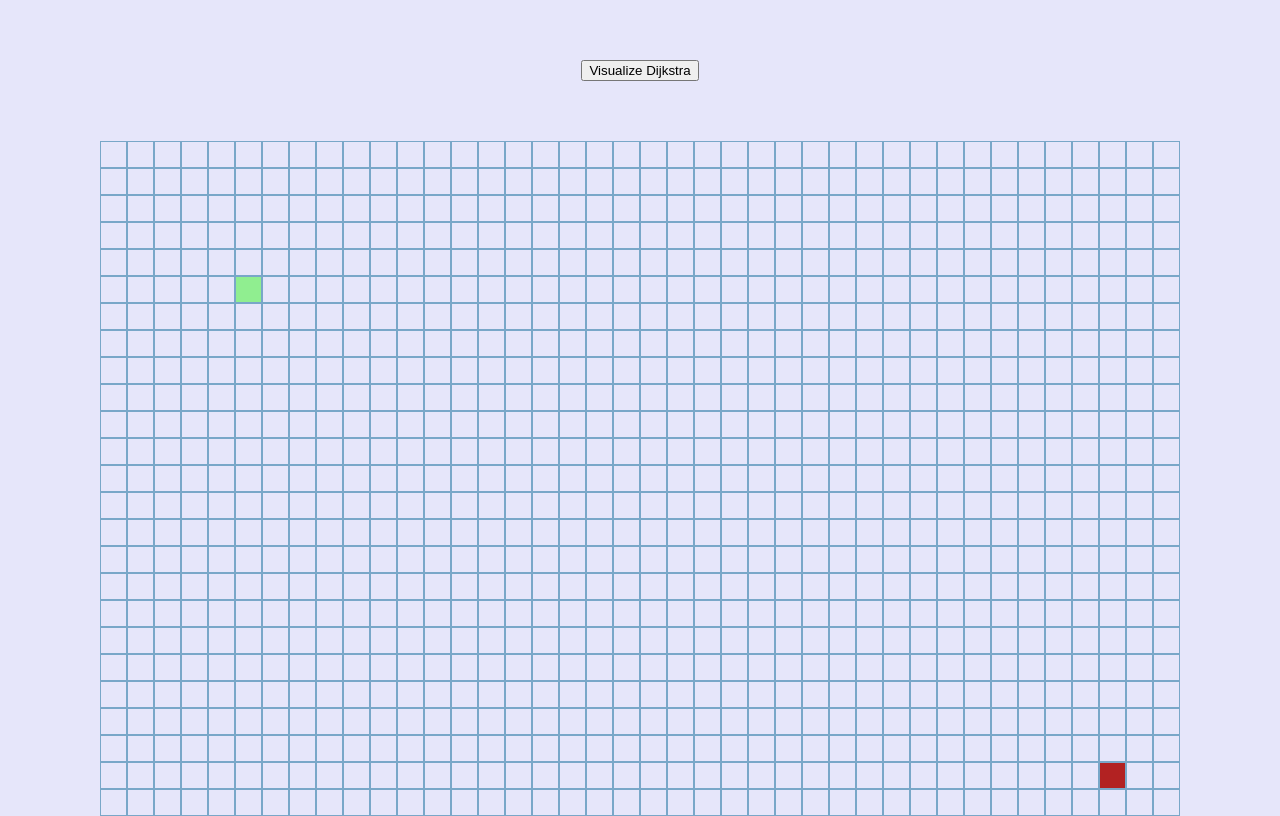
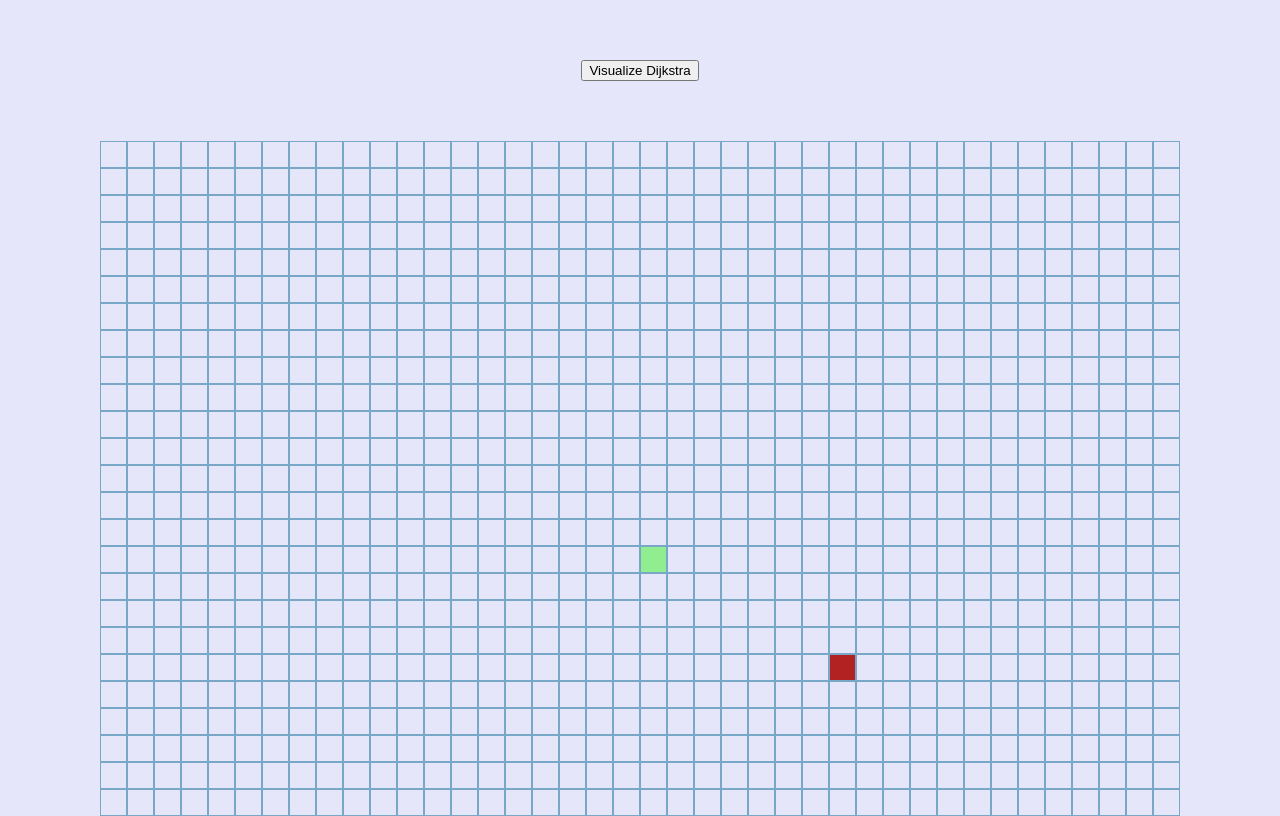
Before and after one commit to milanpatel1022/pathfinding_visualizer, a React (Create React App) app: page / in a window 1280 px wide. Built offline with nearby package versions, Linux system fonts and the light colour scheme.

Commit message:
simulated animation effects by setting state in a for loop with delays

```diff
--- a/src/algorithms/dijkstra.js
+++ b/src/algorithms/dijkstra.js
@@ -30,6 +30,7 @@ export function dijkstra(grid, startNode, endNode) {
 
     //if curNode is the endNode, we can exit early. we know the shortest path to it.
     if (curNode === endNode) {
+      curNode.isVisited = true;
       visitedNodes.push(curNode);
       return visitedNodes;
     }
@@ -91,7 +92,7 @@ export function shortestPath(endNode) {
   let curNode = endNode;
 
   while (curNode !== null) {
-    curNode.inShortestPath = true; //mark Node as being in shortest path
+    // curNode.inShortestPath = true; //mark Node as being in shortest path
     path.unshift(curNode); //unshift pushes to front of array, so our path will be in order
     curNode = curNode.prevNode;
   }
--- a/src/components/Node.js
+++ b/src/components/Node.js
@@ -6,17 +6,16 @@ class Node extends Component {
     const { row, col, isStart, isEnd, isVisited, inShortestPath } = this.props;
 
     //give start and end node a class name so we can style them accordingly.
-    const nodeClass =
-      inShortestPath && (isStart || isEnd)
+    const nodeClass = isStart
+      ? "startPoint"
+      : isEnd
+      ? "endPoint"
+      : inShortestPath && (isStart || isEnd)
       ? "special"
       : inShortestPath
       ? "shortest"
       : isVisited
       ? "visited"
-        : isStart
-        ? "startPoint"
-        : isEnd
-        ? "endPoint"
       : "";
 
     return (
--- a/src/components/Pathfinder.js
+++ b/src/components/Pathfinder.js
@@ -7,10 +7,10 @@ import "./Pathfinder.css";
 const rows = 25;
 const cols = 40;
 
-const START_ROW = 5;
-const START_COL = 5;
-const END_ROW = 23;
-const END_COL = 37;
+const START_ROW = 15;
+const START_COL = 20;
+const END_ROW = 19;
+const END_COL = 27;
 
 class Pathfinder extends Component {
   constructor() {
@@ -44,6 +44,7 @@ class Pathfinder extends Component {
     return grid;
   };
 
+  //create Object for each cell in our grid
   createCell = (row, col) => {
     return {
       row: row,
@@ -58,13 +59,7 @@ class Pathfinder extends Component {
   };
 
   visualizeAlgorithm() {
-    const grid = [];
-    for (let row of this.state.grid) {
-      const curRow = row.map((a) => {
-        return { ...a };
-      });
-      grid.push(curRow);
-    }
+    const grid = this.deepCopyGrid();
 
     const startNode = grid[START_ROW][START_COL];
     const endNode = grid[END_ROW][END_COL];
@@ -75,7 +70,42 @@ class Pathfinder extends Component {
     //Nodes in the shortest path for Dijkstra
     const nodesInShortestPath = shortestPath(endNode);
 
-    this.setState({ grid: grid }, () => console.log(this.state.grid));
+    //animate all these Nodes
+    this.animateAlgorithm(visitedNodes, nodesInShortestPath);
+  }
+
+  //simulate animation effect by updating state one cell at a time every couple of milliseconds
+  animateAlgorithm = async (visitedNodes, nodesInShortestPath) => {
+    const delay = (ms) =>
+      new Promise((resolve, reject) => setTimeout(resolve, ms));
+
+    for (let node of visitedNodes) {
+      const grid = this.deepCopyGrid();
+      grid[node.row][node.col] = node;
+      this.setState({ grid: grid });
+      await delay(10);
+    }
+
+    console.log(nodesInShortestPath);
+    for (let node of nodesInShortestPath) {
+      const grid = this.deepCopyGrid();
+      grid[node.row][node.col] = { ...node, inShortestPath: true };
+      this.setState({ grid: grid });
+      await delay(10);
+    }
+    return;
+  };
+
+  //deep copy of grid state before we perform updates on it.
+  deepCopyGrid() {
+    const grid = [];
+    for (let row of this.state.grid) {
+      const curRow = row.map((a) => {
+        return { ...a };
+      });
+      grid.push(curRow);
+    }
+    return grid;
   }
 
   render() {
```
Lines whose indentation alone changed are shown as unchanged.
